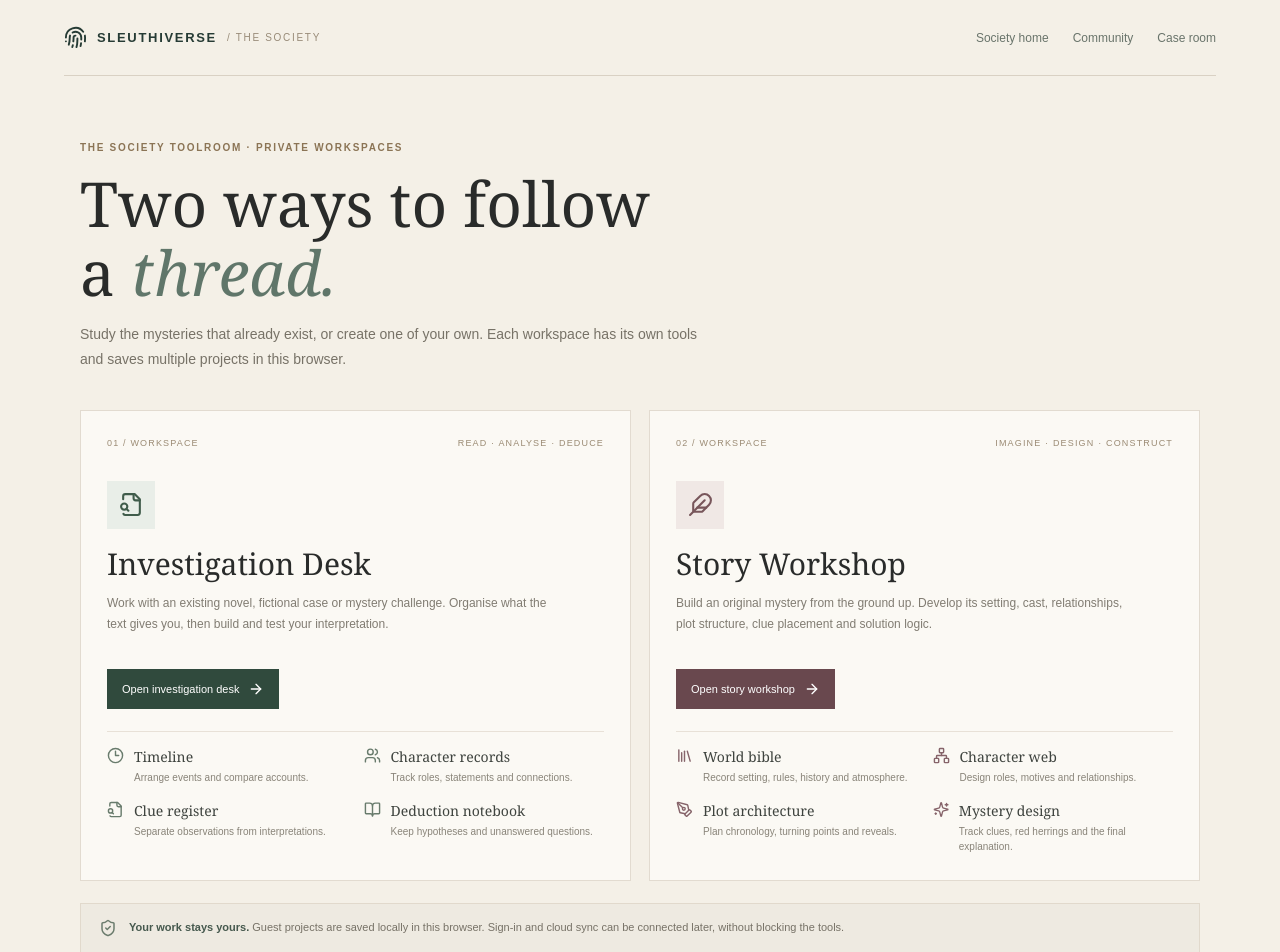
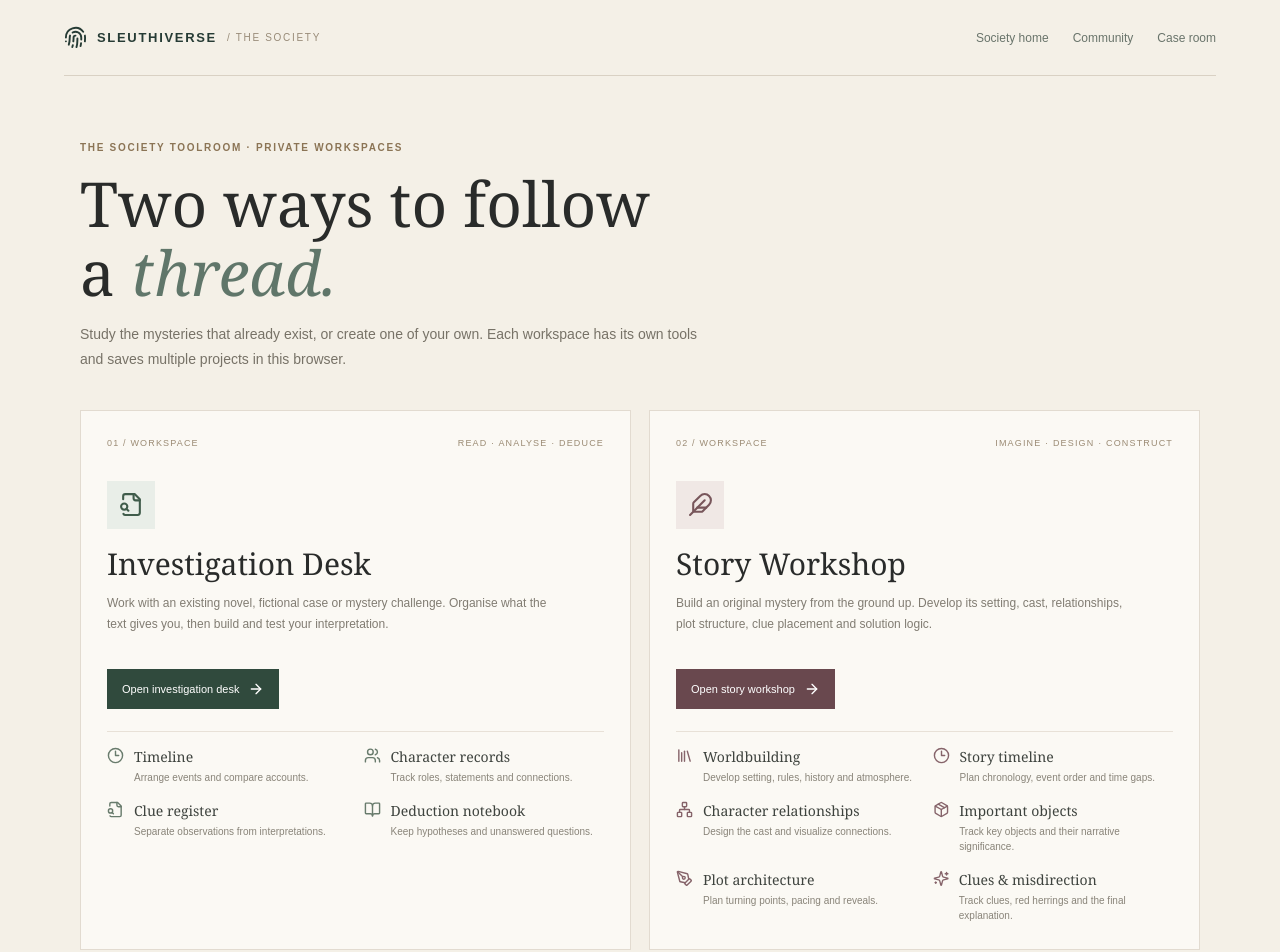
Before and after one commit to sophia101222/Sleuthiverse, a Next.js app: page /tools in a window 1280 px wide. Shown: the top 952 px of the page. Built offline with nearby package versions, Linux system fonts and the light colour scheme; a web font is replaced by a local one.

Commit message:
Update Story Workshop tool directory labels

```diff
--- a/app/tools/page.tsx
+++ b/app/tools/page.tsx
@@ -1,7 +1,7 @@
 "use client";
 
 import Link from "next/link";
-import { ArrowRight, BookOpen, Clock3, Feather, FileSearch, Fingerprint, Library, Network, PenTool, ShieldCheck, Sparkles, Users } from "lucide-react";
+import { ArrowRight, BookOpen, Clock3, Feather, FileSearch, Fingerprint, Library, Network, Package, PenTool, ShieldCheck, Sparkles, Users } from "lucide-react";
 import styles from "./tools.module.css";
 
 const groups = [
@@ -27,10 +27,12 @@ const groups = [
     action: "Open story workshop",
     tone: "wine",
     tools: [
-      ["World bible", "Record setting, rules, history and atmosphere.", Library],
-      ["Character web", "Design roles, motives and relationships.", Network],
-      ["Plot architecture", "Plan chronology, turning points and reveals.", PenTool],
-      ["Mystery design", "Track clues, red herrings and the final explanation.", Sparkles],
+      ["Worldbuilding", "Develop setting, rules, history and atmosphere.", Library],
+      ["Story timeline", "Plan chronology, event order and time gaps.", Clock3],
+      ["Character relationships", "Design the cast and visualize connections.", Network],
+      ["Important objects", "Track key objects and their narrative significance.", Package],
+      ["Plot architecture", "Plan turning points, pacing and reveals.", PenTool],
+      ["Clues & misdirection", "Track clues, red herrings and the final explanation.", Sparkles],
     ],
   },
 ];
```
